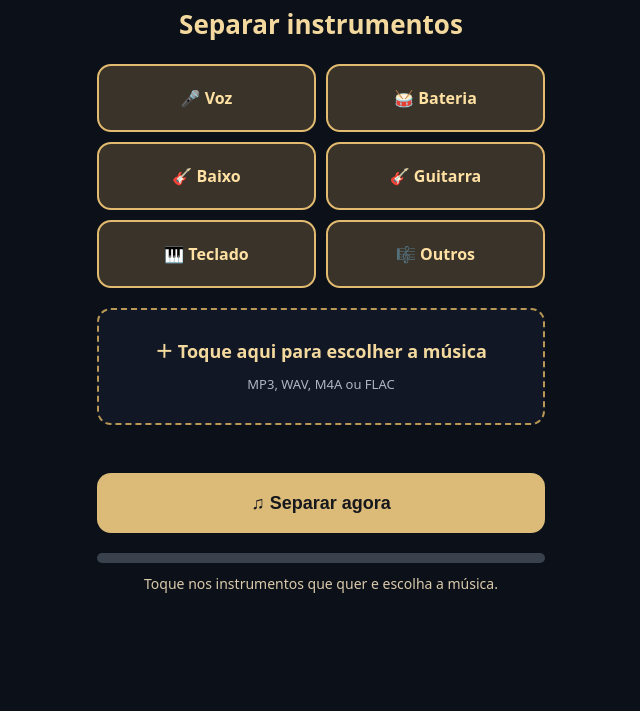
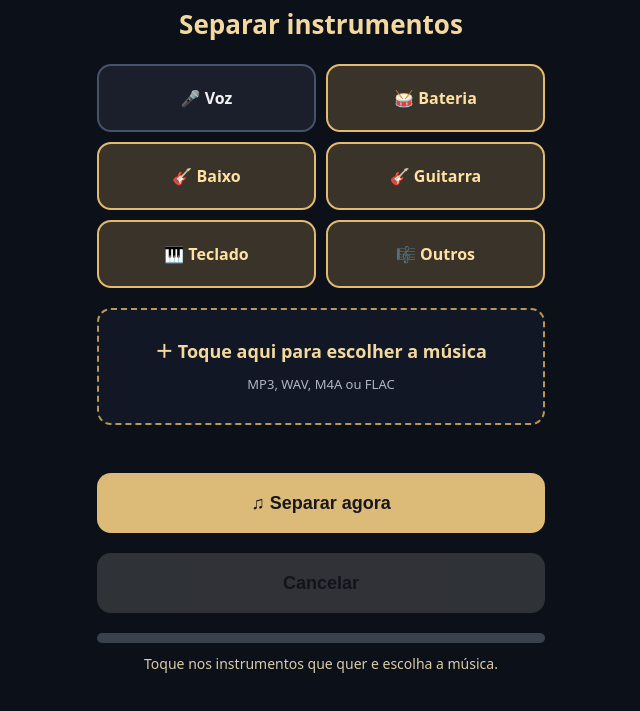
Before and after one commit to anderclaypereira87-cloud/aps-audio-engine, a plain HTML site: page separador.html in a window 1280 px wide. Both pictures are taken after a click on the label "🎤 Voz". Shown: the part 51-762 px from the top of the page, without its empty margins (319-959 px from the left). Drawn offline with Linux system fonts and the light colour scheme.

Commit message:
fix: corrige erros de sintaxe no separador.html

```diff
--- a/separador.html
+++ b/separador.html
@@ -34,24 +34,25 @@ button{display:block;width:100%;min-height:60px;border-radius:14px;background:#d
 <div id="apsChosenSong" style="text-align:center;color:#f4d89a;min-height:24px;margin-bottom:4px;font-size:13px"></div>
 
 <button id="start" type="button">♫ Separar agora</button>
+<button id="cancel" type="button" disabled style="background:#555;margin-top:8px">Cancelar</button>
 
 <div class="progress"><div class="bar" id="bar"></div></div>
 <div id="phase">Toque nos instrumentos que quer e escolha a música.</div>
 
 <section id="resultsPanel" hidden><h2 style="text-align:center;color:#f0d49a;margin:24px 0 12px">Resultado</h2><div id="result"></div></section>
 </main>
-<script type="module" src="./">separador.js?v=441"></script>
+<script type="module" src="./separador.js?v=442"></script>
 <script>
 (()=>{
- const list=document.getElementById('instList);
+ const list=document.getElementById('instList');
  list.querySelectorAll('.inst').forEach(lab=>{
   lab.addEventListener('click',()=>{
-   const cb=lab.querySelector('input);
+   const cb=lab.querySelector('input');
    cb.checked=!cb.checked;
    lab.classList.toggle('active',cb.checked);
   });
  });
- const picker=document.getElementById('song'),status=document.getElementById('apsChosenSong'),box=document.getElementById('filebox'),drop=document.getElementById('filedrop);
+ const picker=document.getElementById('song'),status=document.getElementById('apsChosenSong'),box=document.getElementById('filebox'),drop=document.getElementById('filedrop');
  picker?.addEventListener('change',()=>{
   const f=picker.files?.[0];
   status.textContent=f?f.name+' · '+(f.size/1048576).toFixed(1)+' MB':'';
```
